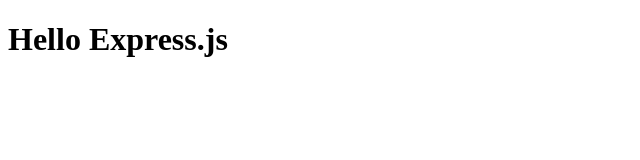
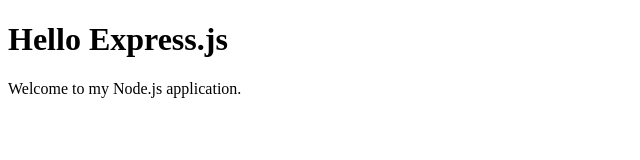
Before and after one commit to drewpotter/web-server, a website: page public/index.html in a window 1280 px wide. Shown: the whole page, without its empty margins (0-640 px from the left). Drawn offline with Linux system fonts and the light colour scheme.

Commit message:
Slight modification to the index.html file.

```diff
--- a/public/index.html
+++ b/public/index.html
@@ -6,5 +6,6 @@
   </head>
   <body>
   	<h1>Hello Express.js</h1>
+  	<p>Welcome to my Node.js application.</p>
   </body>
  </html>
```
